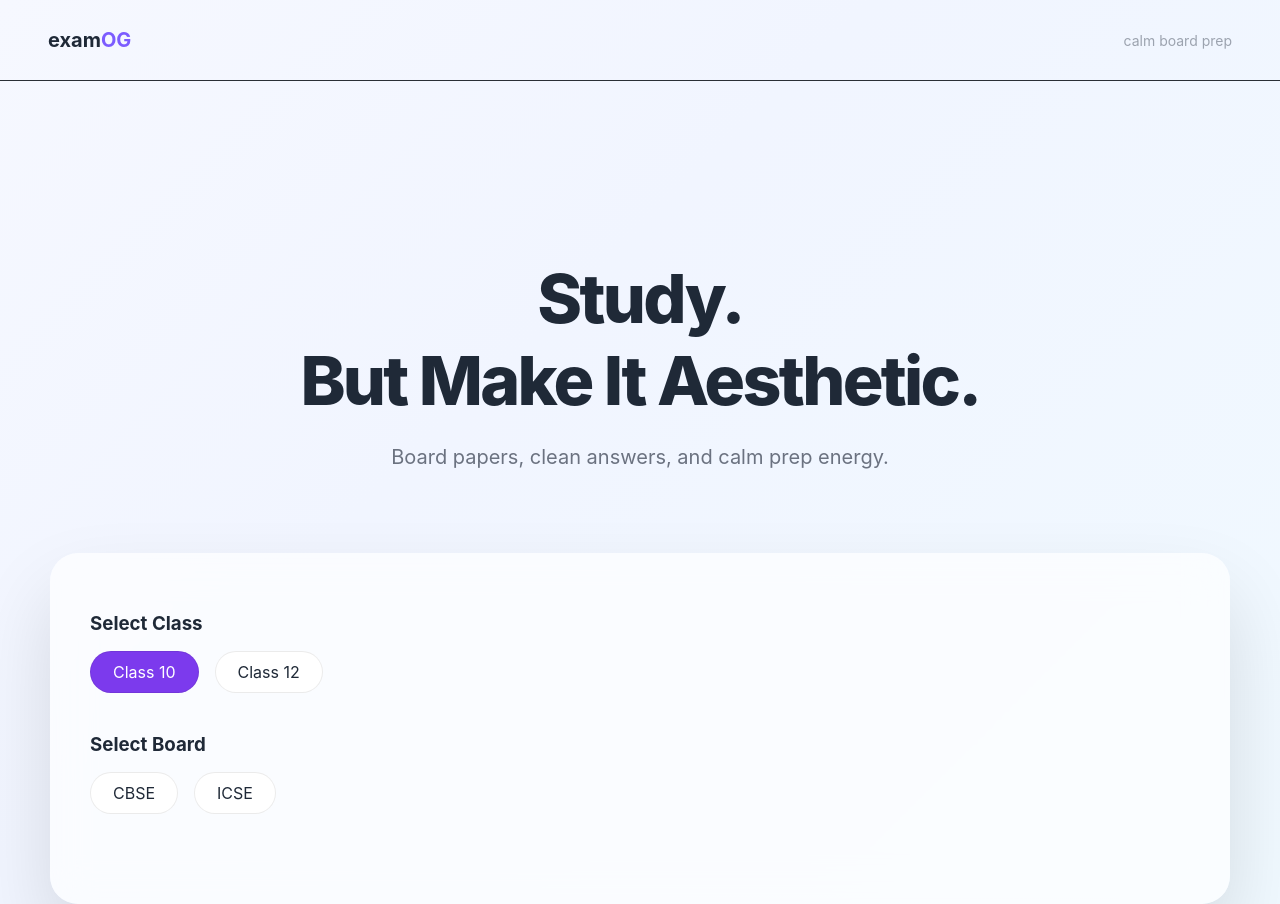
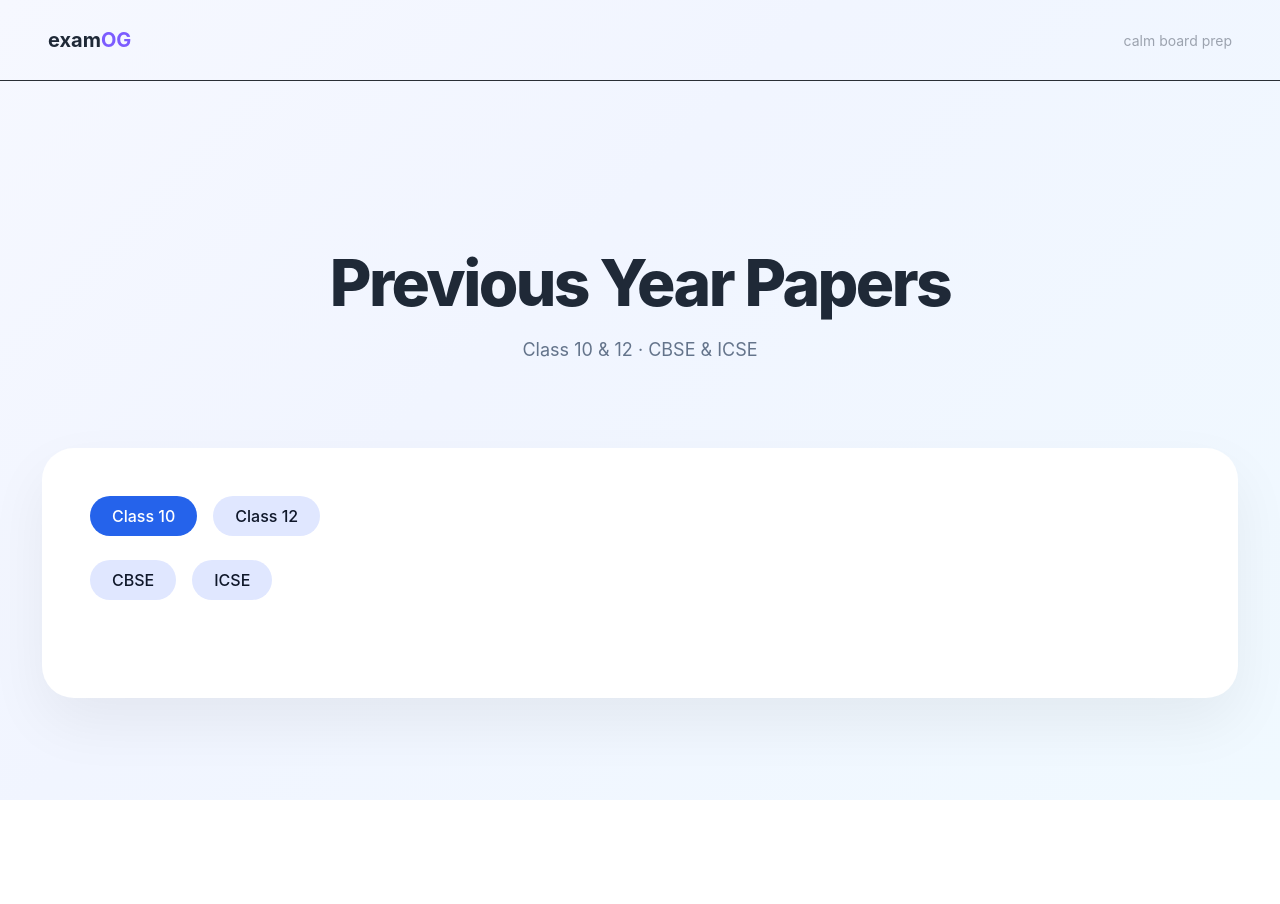
Before and after one commit to jia-nil/examogfrontend, a React (Vite) app: page / in a window 1280 px wide. Both pictures are taken after a click on the element "Class 10". After the commit the page ends 800 px from the top, so only its background shows below. Built offline with nearby package versions, Linux system fonts and the light colour scheme.

Commit message:
Update Dashboard.tsx

```diff
--- a/src/pages/Dashboard.tsx
+++ b/src/pages/Dashboard.tsx
@@ -17,53 +17,44 @@ export default function Dashboard() {
       <section
         style={{
           textAlign: "center",
-          padding: "120px 20px 80px",
+          padding: "110px 20px 70px",
         }}
       >
         <h1
           style={{
-            fontSize: 68,
+            fontSize: 64,
             fontWeight: 800,
             letterSpacing: "-0.04em",
-            marginBottom: 20,
+            marginBottom: 16,
           }}
         >
-          Study.
-          <br />
-          But Make It Aesthetic.
+          Previous Year Papers
         </h1>
 
         <p
           style={{
-            fontSize: 20,
-            color: "#6B7280",
-            maxWidth: 600,
-            margin: "0 auto",
-            lineHeight: 1.6,
+            fontSize: 18,
+            color: "#64748B",
           }}
         >
-          Board papers, clean answers,
-          and calm prep energy.
+          Class 10 & 12 · CBSE & ICSE
         </p>
       </section>
 
-      {/* Glass Panel */}
+      {/* Panel */}
       <div
         style={{
           maxWidth: 1100,
           margin: "0 auto",
-          padding: 40,
-          background: "rgba(255,255,255,0.65)",
-          backdropFilter: "blur(20px)",
-          borderRadius: 28,
-          boxShadow: "0 40px 80px rgba(0,0,0,0.12)",
+          padding: 48,
+          background: "#FFFFFF",
+          borderRadius: 32,
+          boxShadow: "0 25px 60px rgba(0,0,0,0.06)",
         }}
       >
-        {/* Class Selector */}
-        <div style={{ marginBottom: 40 }}>
-          <h3 style={{ marginBottom: 16 }}>Select Class</h3>
-
-          <div style={{ display: "flex", gap: 16 }}>
+        {/* Class + Board */}
+        <div style={{ marginBottom: 50 }}>
+          <div style={{ display: "flex", gap: 16, marginBottom: 24 }}>
             {[10, 12].map((cls) => (
               <div
                 key={cls}
@@ -78,13 +69,13 @@ export default function Dashboard() {
                   cursor: "pointer",
                   background:
                     selectedClass === cls
-                      ? "#7C3AED"
-                      : "#FFFFFF",
+                      ? "#2563EB"
+                      : "#E0E7FF",
                   color:
                     selectedClass === cls
                       ? "#FFFFFF"
-                      : "#1F2937",
-                  border: "1px solid rgba(0,0,0,0.08)",
+                      : "#0F172A",
+                  fontWeight: 500,
                   transition: "all 0.2s ease",
                 }}
               >
@@ -92,13 +83,8 @@ export default function Dashboard() {
               </div>
             ))}
           </div>
-        </div>
 
-        {/* Board Selector */}
-        {selectedClass && (
-          <div style={{ marginBottom: 50 }}>
-            <h3 style={{ marginBottom: 16 }}>Select Board</h3>
-
+          {selectedClass && (
             <div style={{ display: "flex", gap: 16 }}>
               {["CBSE", "ICSE"].map((board) => (
                 <div
@@ -113,13 +99,13 @@ export default function Dashboard() {
                     cursor: "pointer",
                     background:
                       selectedBoard === board
-                        ? "#7C3AED"
-                        : "#FFFFFF",
+                        ? "#2563EB"
+                        : "#E0E7FF",
                     color:
                       selectedBoard === board
                         ? "#FFFFFF"
-                        : "#1F2937",
-                    border: "1px solid rgba(0,0,0,0.08)",
+                        : "#0F172A",
+                    fontWeight: 500,
                     transition: "all 0.2s ease",
                   }}
                 >
@@ -127,21 +113,19 @@ export default function Dashboard() {
                 </div>
               ))}
             </div>
-          </div>
-        )}
+          )}
+        </div>
 
         {/* Year Grid */}
         {selectedClass && selectedBoard && (
           <>
             <div style={{ marginBottom: 50 }}>
-              <h3 style={{ marginBottom: 20 }}>Select Year</h3>
-
               <div
                 style={{
                   display: "grid",
                   gridTemplateColumns:
                     "repeat(auto-fit, minmax(90px, 1fr))",
-                  gap: 12,
+                  gap: 14,
                 }}
               >
                 {years.map((year) => (
@@ -150,18 +134,19 @@ export default function Dashboard() {
                     onClick={() => setSelectedYear(year)}
                     style={{
                       padding: "8px 0",
-                      borderRadius: 12,
+                      borderRadius: 14,
                       textAlign: "center",
                       cursor: "pointer",
                       background:
                         selectedYear === year
-                          ? "#7C3AED"
-                          : "#FFFFFF",
+                          ? "#2563EB"
+                          : "#F1F5FF",
                       color:
                         selectedYear === year
                           ? "#FFFFFF"
-                          : "#1F2937",
-                      border: "1px solid rgba(0,0,0,0.08)",
+                          : "#0F172A",
+                      fontSize: 14,
+                      fontWeight: 500,
                       transition: "all 0.2s ease",
                     }}
                   >
@@ -174,15 +159,11 @@ export default function Dashboard() {
             {/* Subjects */}
             {selectedYear && (
               <div>
-                <h3 style={{ marginBottom: 30 }}>
-                  {selectedBoard} • Class {selectedClass} • {selectedYear}
-                </h3>
-
                 <div
                   style={{
                     display: "grid",
                     gridTemplateColumns:
-                      "repeat(auto-fit, minmax(220px, 1fr))",
+                      "repeat(auto-fit, minmax(240px, 1fr))",
                     gap: 24,
                   }}
                 >
@@ -190,10 +171,9 @@ export default function Dashboard() {
                     <div
                       key={subj}
                       style={{
-                        padding: 30,
-                        borderRadius: 20,
-                        background: "#FFFFFF",
-                        border: "1px solid rgba(0,0,0,0.08)",
+                        padding: 36,
+                        borderRadius: 24,
+                        background: "#F8FAFF",
                         cursor: "pointer",
                         transition: "all 0.2s ease",
                       }}
@@ -206,14 +186,14 @@ export default function Dashboard() {
                           "translateY(0px)")
                       }
                     >
-                      <h3 style={{ marginBottom: 8 }}>{subj}</h3>
+                      <h3 style={{ marginBottom: 6 }}>{subj}</h3>
                       <p
                         style={{
-                          color: "#6B7280",
+                          color: "#64748B",
                           fontSize: 14,
                         }}
                       >
-                        View question & answer PDFs
+                        Question & Answer PDFs
                       </p>
                     </div>
                   ))}
```
